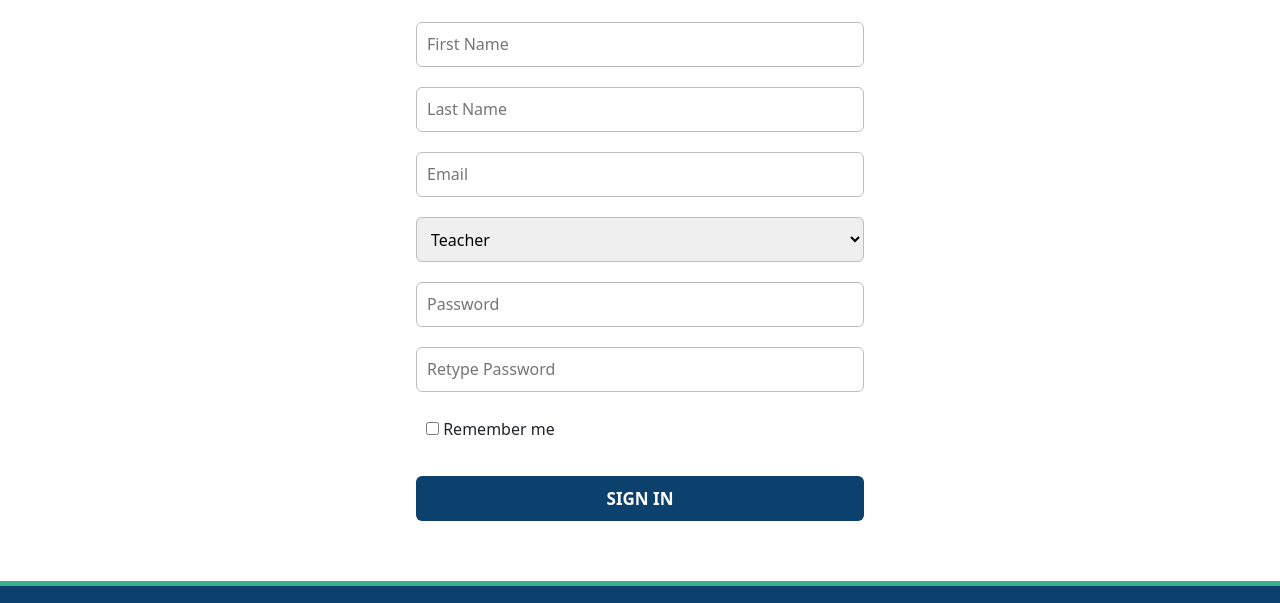
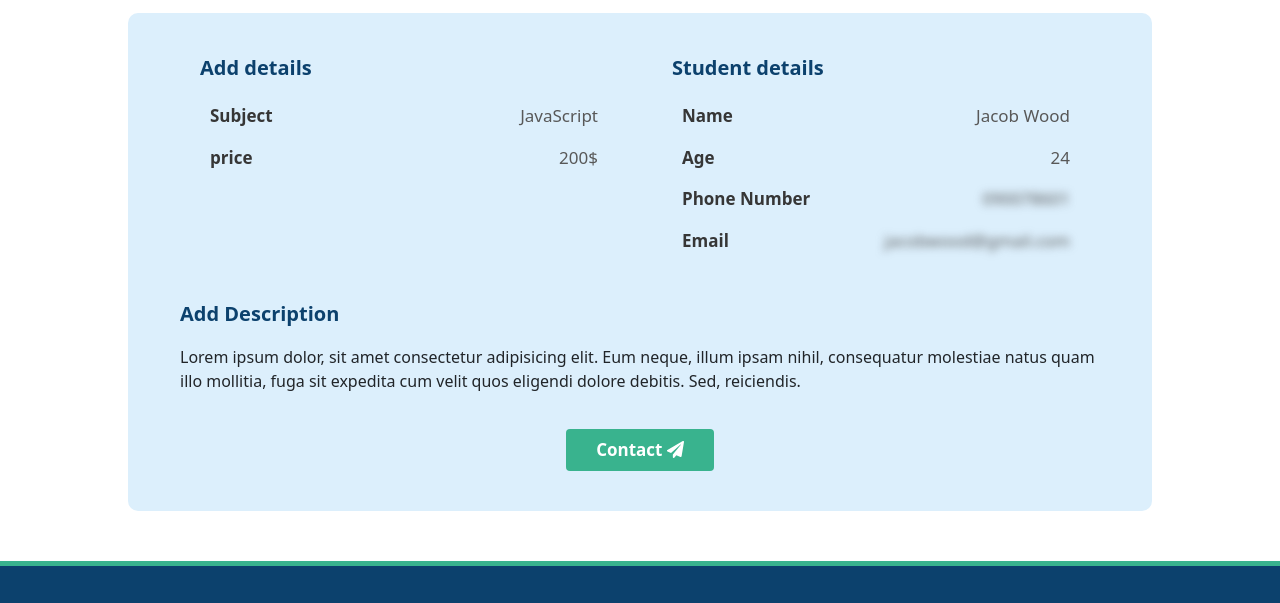
Before and after one commit to sheharyark017/stpw, a plain HTML site: page add.html in a window 1280 px wide. Shown: the part 222-825 px from the top of the page. Drawn offline with nearby package versions, Linux system fonts and the light colour scheme.

Commit message:
add page

```diff
--- a/signup.html
+++ b/add.html
@@ -19,7 +19,7 @@
         rel="stylesheet">
 
     <!-- css file -->
-    <link rel="stylesheet" href="css/register.css">
+    <link rel="stylesheet" href="css/add.css">
     <link rel="stylesheet" href="css/header.css">
     <link rel="stylesheet" href="css/footer.css">
 
@@ -36,7 +36,6 @@
 </head>
 
 <body>
-
     <!-- navbar -->
     <nav class="navbar lightbg navbar-expand-lg navbar-light bg-light">
         <div class="container-fluid">
@@ -75,42 +74,66 @@
     </nav>
     <!-- navbar -->
 
-    <div class="signup-page">
+    <!-- add page -->
 
-        <!-- form -->
-
-        <div class="reg-form">
-            <div class="reg-top">
-                <p>SIGN UP</p>
-            </div>
-            <form>
-                <div class="form-inputs">
-                    <input type="text" placeholder="First Name">
-                    <input type="text" placeholder="Last Name">
-                    <input type="email" placeholder="Email">
-                    <select name="" id="">
-                        <option value="">Teacher</option>
-                        <option value="">Student</option>
-                    </select>
-                    <input type="password" placeholder="Password">
-                    <input type="password" placeholder="Retype Password">
-                </div>
-                <div class="flex-items">
-                    <div class="remember-me">
-                        <input type="checkbox" id="remember-me">
-                        <label for="remember-me">Remember me</label>
+    <div class="add-page">
+        <div class="add-page-top">
+            <p>Add details</p>
+        </div>
+        <div class="add">
+            <div class="container-fluid">
+                <div class="row">
+                    <div class="add-details-section col-md-6 col-12">
+                        <div class="add-details-top">
+                            <p>Add details</p>
+                        </div>
+                        <div class="add-detail">
+                            <p>Subject</p>
+                            <p>JavaScript</p>
+                        </div>
+                        <div class="add-detail">
+                            <p>price</p>
+                            <p>200$</p>
+                        </div>
+                    </div>
+                    <div class="profile-detail-section col-md-6 col-12">
+                        <div class="add-details-top">
+                            <p>Student details</p>
+                        </div>
+                        <div class="add-detail">
+                            <p>Name</p>
+                            <p>Jacob Wood</p>
+                        </div>
+                        <div class="add-detail">
+                            <p>Age</p>
+                            <p>24</p>
+                        </div>
+                        <div class="add-detail secret-detail">
+                            <p>Phone Number</p>
+                            <p style="filter: blur(4px)">090078601</p>
+                        </div>
+                        <div class="add-detail secret-detail">
+                            <p>Email</p>
+                            <p style="filter: blur(4px)">jacobwood@gmail.com</p>
+                        </div>
+                    </div>
+                    <div class="add-description">
+                        <p>Add Description</p>
+                        <p>Lorem ipsum dolor, sit amet consectetur adipisicing elit. Eum neque, illum ipsam nihil,
+                            consequatur molestiae natus quam illo mollitia, fuga sit expedita cum velit quos eligendi
+                            dolore
+                            debitis. Sed, reiciendis.</p>
+                    </div>
+                    <div class="add-button">
+                        <button>Contact <i class="fas fa-paper-plane"></i></button>
                     </div>
                 </div>
+            </div>
 
-                <div class="form-btn">
-                    <button>SIGN IN</button>
-                </div>
-            </form>
         </div>
+    </div>
 
-        <!-- form -->
-
-    </div>
+    <!-- end add page -->
 
     <!-- footer -->
     <div class="footer-top-line"></div>
@@ -166,13 +189,14 @@
         </div>
         <div class="footer-divider"></div>
         <div class="footer-credit">
-            <p>Copyright ©2021 All rights reserved | Made and designed by <a href="https://www.techwrath.com.au/">Mian
+            <p>Copyright ©2022 All rights reserved | Made and designed by <a href="https://www.techwrath.com.au/">Mian
                     Usman</a>
             </p>
         </div>
     </div>
 
     <!-- end footer -->
+
 </body>
 
 </html>
--- /dev/null
+++ b/css/add.css
@@ -0,0 +1,152 @@
+* {
+  padding: 0;
+  margin: 0;
+  box-sizing: border-box;
+}
+
+:root {
+  --main: #0c416d;
+  --grey: #3e4d61;
+  --green: #39b38e;
+  --lightGrey: #d4d4d4;
+  --green2: #6ab7b7;
+}
+
+a {
+  text-decoration: none;
+}
+
+a:hover {
+  text-decoration: none;
+}
+
+.add-page {
+  padding: 50px 10%;
+}
+
+.add-page-top {
+  text-align: center;
+  margin-bottom: 30px;
+}
+
+.add-page-top p {
+  font-size: 35px;
+  color: var(--main);
+  font-weight: 700;
+}
+
+.add {
+  padding: 40px;
+  background: #dceffc;
+  border-radius: 10px;
+}
+
+.add-details-top {
+  margin-bottom: 20px;
+  padding: 0 20px;
+}
+
+.add-details-top p {
+  font-size: 20px;
+  font-weight: 700;
+  color: var(--main);
+}
+
+.add-detail {
+  display: flex;
+  justify-content: space-between;
+  padding: 0 30px;
+}
+
+.add-detail p:nth-child(1) {
+  min-width: 150px;
+  max-width: 210px;
+  margin-right: 15px;
+  font-size: 17px;
+  font-weight: 600;
+  color: #363636;
+}
+
+.add-detail p:nth-child(2) {
+  font-size: 17px;
+  color: #585858;
+}
+
+.add-description {
+  margin-top: 30px;
+}
+
+.add-description p:nth-child(1) {
+  font-size: 20px;
+  font-weight: 700;
+  color: var(--main);
+}
+
+.add-button {
+  text-align: center;
+}
+
+.add-button {
+  margin: 20px 0 0;
+}
+
+.add-button button {
+  background: var(--green);
+  color: #fff;
+  border: none;
+  padding: 8px 30px;
+  border-radius: 4px;
+  font-weight: 600;
+  font-size: 17px;
+}
+
+@media screen and (max-width: 980px) {
+  .add-page {
+    padding: 30px 4%;
+  }
+
+  .add-page-top {
+    margin-bottom: 20px;
+  }
+
+  .add-page-top p {
+    font-size: 28px;
+  }
+
+  .add {
+    padding: 10px;
+  }
+
+  .add-details-top {
+    margin: 15px 0 10px;
+    padding: 0 0px;
+  }
+
+  .add-details-top p {
+    font-size: 19px;
+  }
+
+  .add-detail {
+    padding: 0 0px;
+  }
+
+  .add-detail p:nth-child(1) {
+    font-size: 16px;
+  }
+
+  .add-detail p:nth-child(2) {
+    font-size: 16px;
+  }
+
+  .add-description {
+    margin-top: 30px;
+  }
+
+  .add-description p:nth-child(1) {
+    font-size: 19px;
+  }
+
+  .add-button {
+    margin: 20px 0;
+  }
+}
```
Also changed, not shown: index.html (+1 -1 lines), login.html (+1 -1 lines), studentProfile.html (+1 -1 lines), teacherProfile.html (+1 -1 lines).
